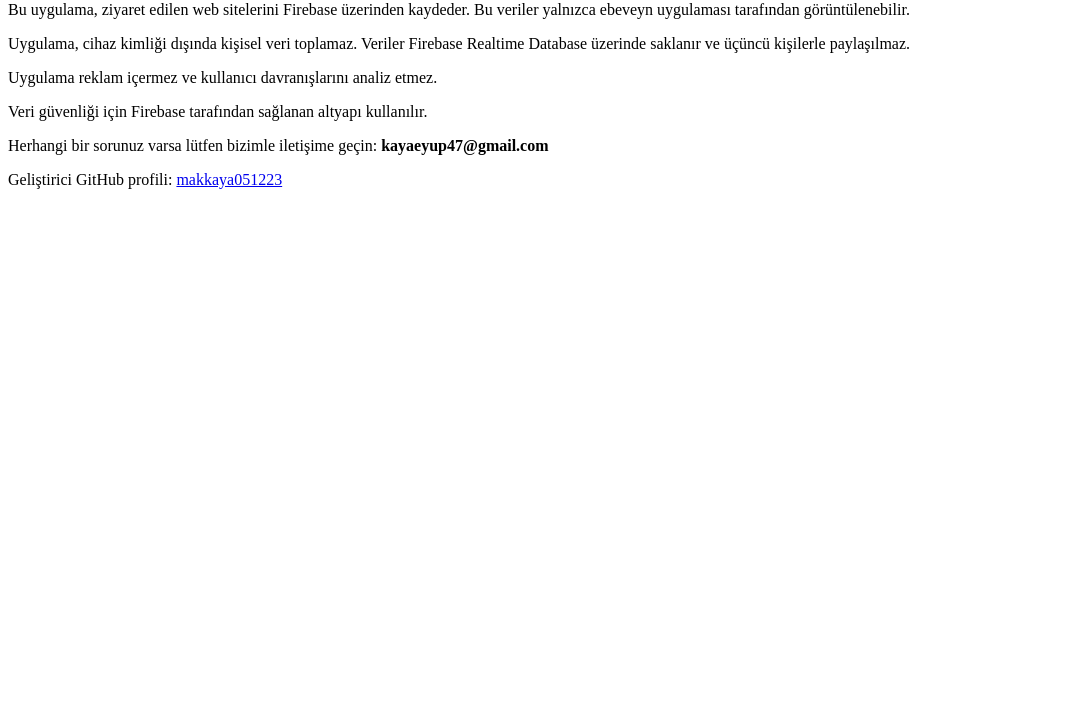
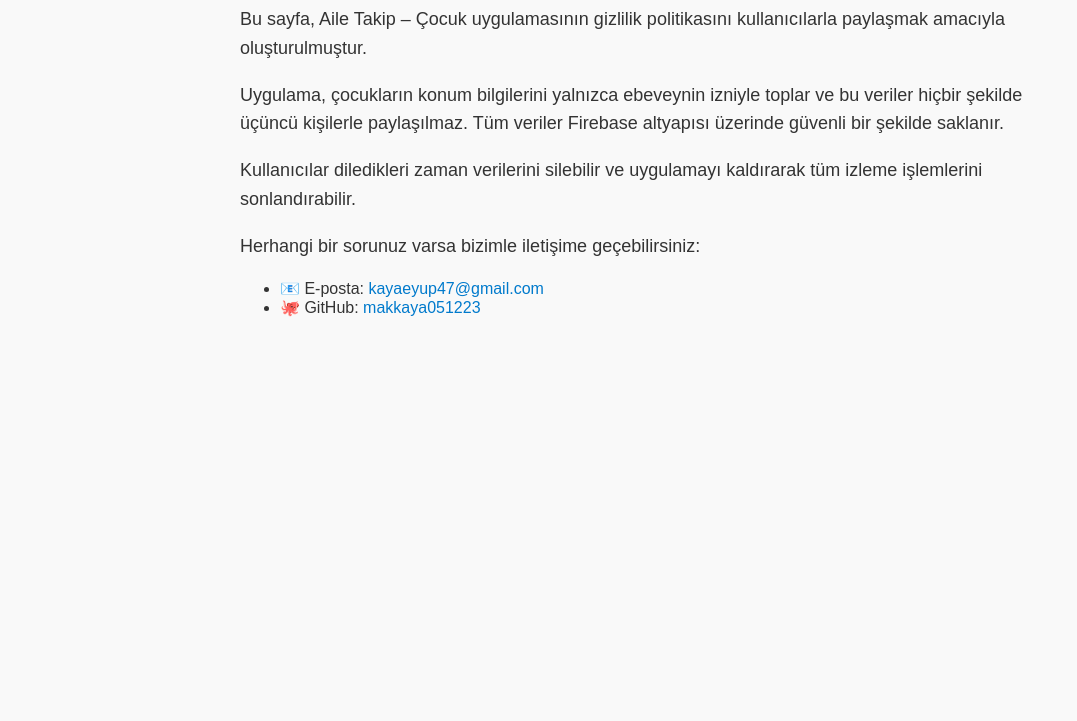
Before and after one commit to makkaya051223/aile-takip--ocuk-gizlilik, a plain HTML site: page index.html in a window 1280 px wide. Shown: the part 79-800 px from the top of the page, without its empty margins (0-1077 px from the left). Drawn offline with Linux system fonts and the light colour scheme.

Commit message:
Update index.html

```diff
--- a/index.html
+++ b/index.html
@@ -2,15 +2,69 @@
 <html lang="tr">
 <head>
   <meta charset="UTF-8">
-  <title>Gizlilik Politikası</title>
+  <meta name="viewport" content="width=device-width, initial-scale=1.0">
+  <title>Gizlilik Politikası – Aile Takip Çocuk</title>
+  <style>
+    body {
+      font-family: Arial, sans-serif;
+      margin: 0;
+      padding: 20px;
+      max-width: 800px;
+      margin-left: auto;
+      margin-right: auto;
+      background-color: #f9f9f9;
+      color: #333;
+    }
+
+    h1 {
+      color: #2c3e50;
+      font-size: 24px;
+      margin-bottom: 20px;
+      text-align: center;
+    }
+
+    p {
+      line-height: 1.6;
+      font-size: 18px;
+    }
+
+    a {
+      color: #007acc;
+      text-decoration: none;
+    }
+
+    a:hover {
+      text-decoration: underline;
+    }
+
+    @media (max-width: 600px) {
+      body {
+        padding: 15px;
+        font-size: 16px;
+      }
+
+      h1 {
+        font-size: 20px;
+      }
+
+      p {
+        font-size: 16px;
+      }
+    }
+  </style>
 </head>
 <body>
-  <h1>Aile Takip – Çocuk Uygulaması Gizlilik Politikası</h1>
-  <p>Bu uygulama, ziyaret edilen web sitelerini Firebase üzerinden kaydeder. Bu veriler yalnızca ebeveyn uygulaması tarafından görüntülenebilir.</p>
-  <p>Uygulama, cihaz kimliği dışında kişisel veri toplamaz. Veriler Firebase Realtime Database üzerinde saklanır ve üçüncü kişilerle paylaşılmaz.</p>
-  <p>Uygulama reklam içermez ve kullanıcı davranışlarını analiz etmez.</p>
-  <p>Veri güvenliği için Firebase tarafından sağlanan altyapı kullanılır.</p>
-  <p>Herhangi bir sorunuz varsa lütfen bizimle iletişime geçin: <strong>kayaeyup47@gmail.com</strong></p>
-  <p>Geliştirici GitHub profili: <a href="https://github.com/makkaya051223" target="_blank">makkaya051223</a></p>
+  <h1>Gizlilik Politikası</h1>
+  <p>Bu sayfa, Aile Takip – Çocuk uygulamasının gizlilik politikasını kullanıcılarla paylaşmak amacıyla oluşturulmuştur.</p>
+
+  <p>Uygulama, çocukların konum bilgilerini yalnızca ebeveynin izniyle toplar ve bu veriler hiçbir şekilde üçüncü kişilerle paylaşılmaz. Tüm veriler Firebase altyapısı üzerinde güvenli bir şekilde saklanır.</p>
+
+  <p>Kullanıcılar diledikleri zaman verilerini silebilir ve uygulamayı kaldırarak tüm izleme işlemlerini sonlandırabilir.</p>
+
+  <p>Herhangi bir sorunuz varsa bizimle iletişime geçebilirsiniz:</p>
+  <ul>
+    <li>📧 E-posta: <a href="mailto:kayaeyup47@gmail.com">kayaeyup47@gmail.com</a></li>
+    <li>🐙 GitHub: <a href="https://github.com/makkaya051223" target="_blank">makkaya051223</a></li>
+  </ul>
 </body>
 </html>
```
